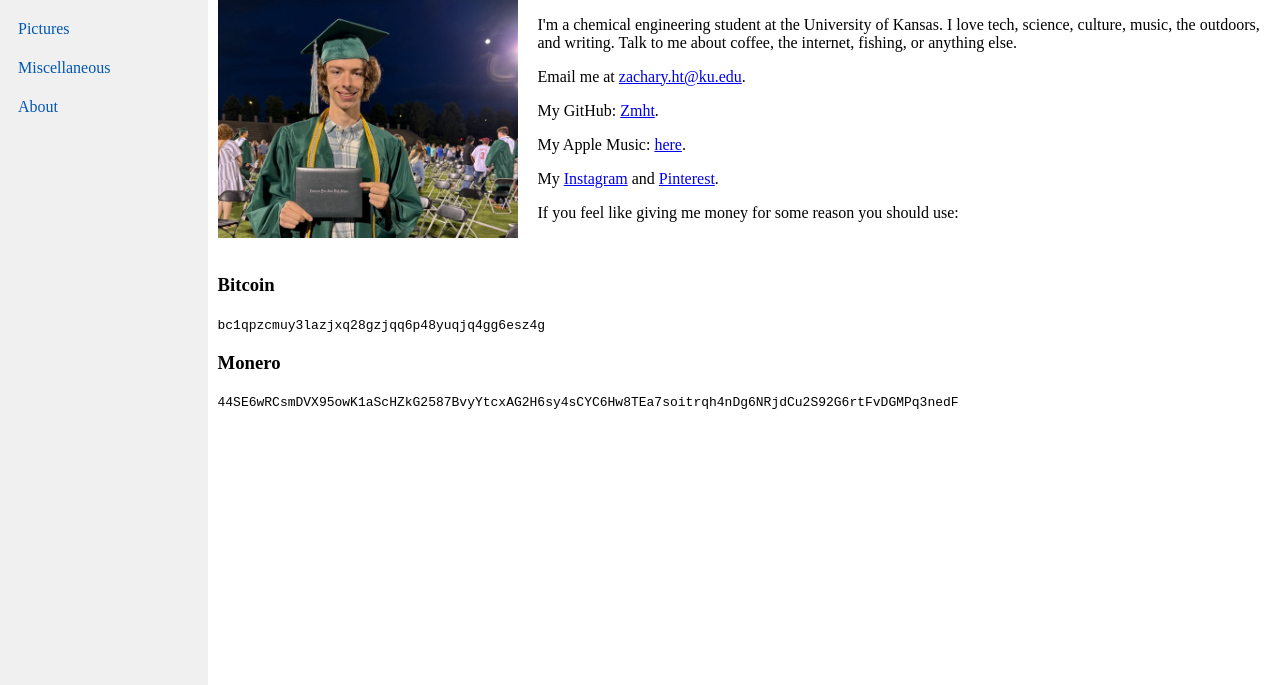
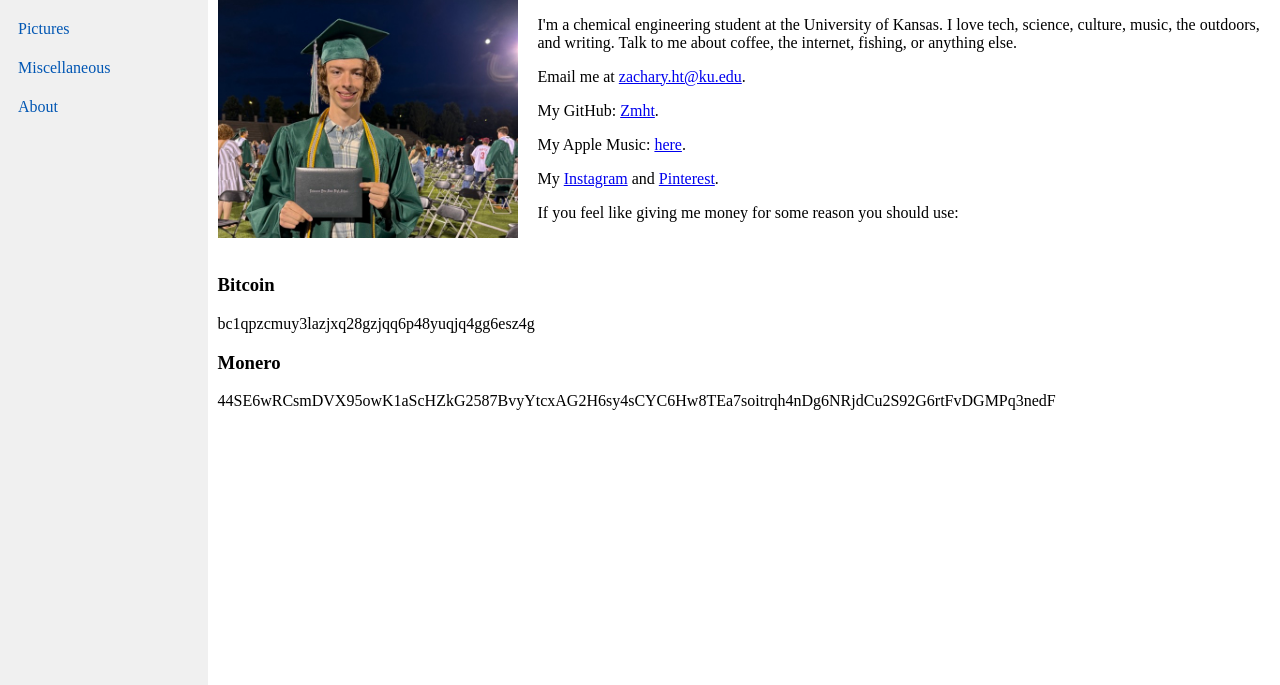
Before and after one commit to Zmht/landing, a plain HTML site: page about.html in a window 1280 px wide. Shown: the part 115-800 px from the top of the page. Drawn offline with Linux system fonts and the light colour scheme.

Commit message:
Update about.html

```diff
--- a/about.html
+++ b/about.html
@@ -27,9 +27,9 @@
         <p>If you feel like giving me money for some reason you should use:</p>
         <br>
         <h3>Bitcoin</h3>
-            <code>bc1qpzcmuy3lazjxq28gzjqq6p48yuqjq4gg6esz4g</code>
+            <p>bc1qpzcmuy3lazjxq28gzjqq6p48yuqjq4gg6esz4g</p>
         <h3>Monero</h3>
-            <code>44SE6wRCsmDVX95owK1aScHZkG2587BvyYtcxAG2H6sy4sCYC6Hw8TEa7soitrqh4nDg6NRjdCu2S92G6rtFvDGMPq3nedF</code>
+            <p>44SE6wRCsmDVX95owK1aScHZkG2587BvyYtcxAG2H6sy4sCYC6Hw8TEa7soitrqh4nDg6NRjdCu2S92G6rtFvDGMPq3nedF</p>
     </div>
 </body>
 </html>
```
